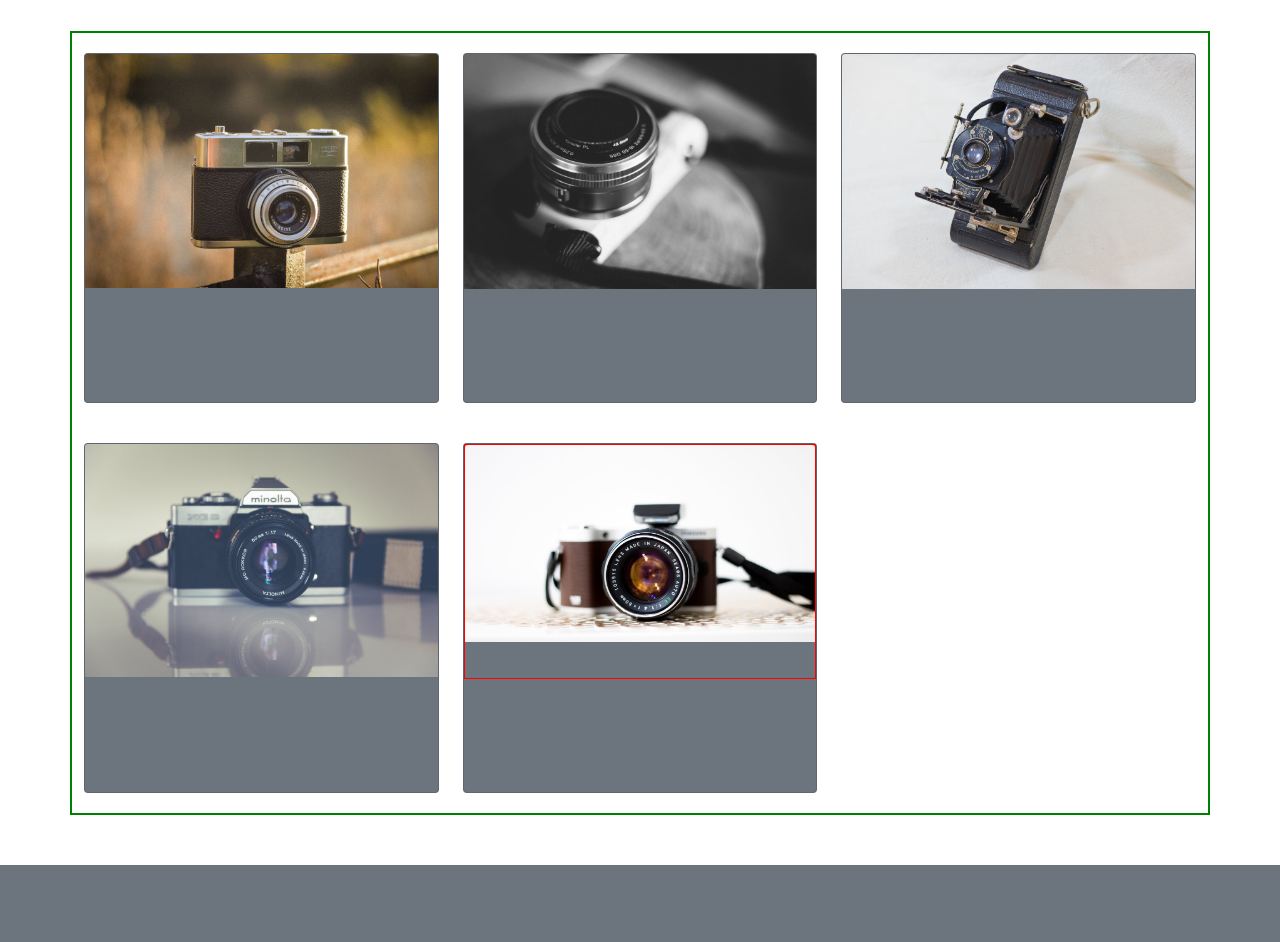
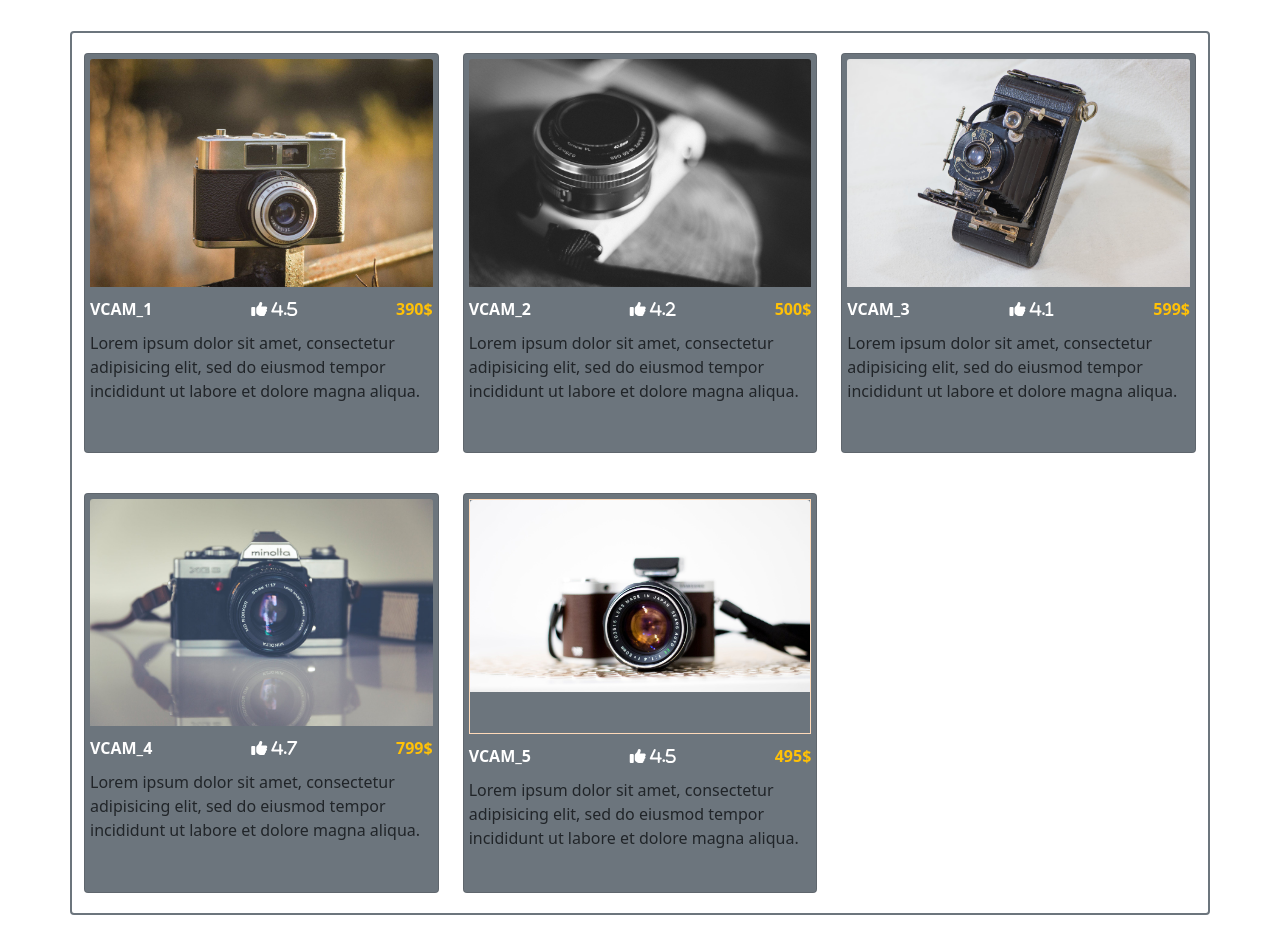
Before and after one commit to ChristianCDR/Orinoco, a website: page index.html in a window 1280 px wide. Shown: the part 182-1124 px from the top of the page. Drawn offline with Linux system fonts and the light colour scheme.

Commit message:
Description embedded

```diff
--- a/SASS/style.scss
+++ b/SASS/style.scss
@@ -1,8 +1,10 @@
 @import "myvariables.scss";
 @import "../node_modules/bootstrap/scss/bootstrap.scss";
 
+.navbar, .description-items{
+  display:flex;
+}
 .navbar{
-  display:flex;
   justify-content:space-between;
   height: 90px;
   font-size:1.5em;
@@ -14,19 +16,35 @@
     margin-top:15px;
   }
 }
+
 h1{
   margin-top: 25px;
 }
+i{
+  margin: 14px auto;
+  &+p{
+    margin: 10px 0;
+    font-weight: bolder;
+  }
+}
+
 main{
   margin: 50px;
-  border: 2px solid green;
+  border: 2px solid $gray-600;
   .div__img{
-    height:350px;
+    height:400px;
     margin: 20px auto;
+    padding: 5px;
 
     .div__img5{
-      border: 1px solid red;
+      border: 1px solid peachpuff;
       height: 235px;
+    }
+    span{
+      text-transform: uppercase;
+      display: block;
+      margin: 10px 0;
+      font-weight: bolder;
     }
   }
 }
@@ -36,7 +54,6 @@ footer{
 }
 @media screen and (max-width: 575.99px){
   .div__img div{
-    border: 1px solid peachpuff;
     height: 250px;
   }
   img{
--- a/index.html
+++ b/index.html
@@ -89,8 +89,8 @@ c-3 -8 -6 -5 -6 6 -1 11 2 17 5 13 3 -3 4 -12 1 -19z m6 -85 c4 -19 2 -33 -3
       <p>Panier</p>
     </nav>
   </header>
-  <h1 class="text-center">Qu'est ce qui vous ferait plaisir?</h1>
-  <main class="container">
+  <h1 class="text-center">Quel article Orinoco vous ferait plaisir?</h1>
+  <main class="container rounded">
     <div class="row">
 
       <div class="col-12 col-md-6 col-lg-4">
@@ -98,6 +98,12 @@ c-3 -8 -6 -5 -6 6 -1 11 2 17 5 13 3 -3 4 -12 1 -19z m6 -85 c4 -19 2 -33 -3
           <div>
             <img class="card-img-top" src="images/vcam_1.jpg" alt="Image de l'appareil photo 1">
           </div>
+          <div class="description-items">
+            <span class="text-white">vcam_1</span>
+            <i class="fas fa-thumbs-up text-white">  4.5</i>
+            <p class="text-warning"> 390$</p>
+          </div>
+          <p>Lorem ipsum dolor sit amet, consectetur adipisicing elit, sed do eiusmod tempor incididunt ut labore et dolore magna aliqua.</p>
         </div>
       </div>
 
@@ -106,6 +112,12 @@ c-3 -8 -6 -5 -6 6 -1 11 2 17 5 13 3 -3 4 -12 1 -19z m6 -85 c4 -19 2 -33 -3
           <div>
             <img class="card-img-top" src="images/vcam_2.jpg" alt="Image de l'appareil photo 2">
           </div>
+          <div class="description-items">
+            <span class="text-white">vcam_2</span>
+            <i class="fas fa-thumbs-up text-white">  4.2</i>
+            <p class="text-warning">500$</p>
+          </div>
+          <p>Lorem ipsum dolor sit amet, consectetur adipisicing elit, sed do eiusmod tempor incididunt ut labore et dolore magna aliqua.</p>
         </div>
       </div>
 
@@ -114,6 +126,12 @@ c-3 -8 -6 -5 -6 6 -1 11 2 17 5 13 3 -3 4 -12 1 -19z m6 -85 c4 -19 2 -33 -3
           <div>
             <img class="card-img-top" src="images/vcam_3.jpg" alt="Image de l'appareil photo 3">
           </div>
+          <div class="description-items">
+            <span class="text-white">vcam_3</span>
+            <i class="fas fa-thumbs-up text-white">  4.1</i>
+            <p class="text-warning">599$</p>
+          </div>
+          <p>Lorem ipsum dolor sit amet, consectetur adipisicing elit, sed do eiusmod tempor incididunt ut labore et dolore magna aliqua.</p>
         </div>
       </div>
 
@@ -126,6 +144,12 @@ c-3 -8 -6 -5 -6 6 -1 11 2 17 5 13 3 -3 4 -12 1 -19z m6 -85 c4 -19 2 -33 -3
           <div>
             <img class="card-img-top" src="images/vcam_4.jpg" alt="Image de l'appareil photo 4">
           </div>
+          <div class="description-items">
+            <span class="text-white">vcam_4</span>
+            <i class="fas fa-thumbs-up text-white">  4.7</i>
+            <p class="text-warning">799$</p>
+          </div>
+          <p>Lorem ipsum dolor sit amet, consectetur adipisicing elit, sed do eiusmod tempor incididunt ut labore et dolore magna aliqua.</p>
         </div>
       </div>
 
@@ -134,6 +158,12 @@ c-3 -8 -6 -5 -6 6 -1 11 2 17 5 13 3 -3 4 -12 1 -19z m6 -85 c4 -19 2 -33 -3
           <div class="div__img5">
             <img class="card-img-top" src="images/vcam_5.jpg" alt="Image de l'appareil photo 5">
           </div>
+          <div class="description-items">
+            <span class="text-white">vcam_5</span>
+            <i class="fas fa-thumbs-up text-white">  4.5</i>
+            <p class="text-warning">495$</p>
+          </div>
+          <p>Lorem ipsum dolor sit amet, consectetur adipisicing elit, sed do eiusmod tempor incididunt ut labore et dolore magna aliqua.</p>
         </div>
       </div>
     </div>
@@ -141,6 +171,6 @@ c-3 -8 -6 -5 -6 6 -1 11 2 17 5 13 3 -3 4 -12 1 -19z m6 -85 c4 -19 2 -33 -3
   <footer class="container-fluid bg-secondary">
 
   </footer>
-
+  <script src="https://kit.fontawesome.com/b9c19694fb.js" crossorigin="anonymous"></script>
 </body>
 </html>
```
Also changed, not shown: CSS/style.css, 1 other file.
